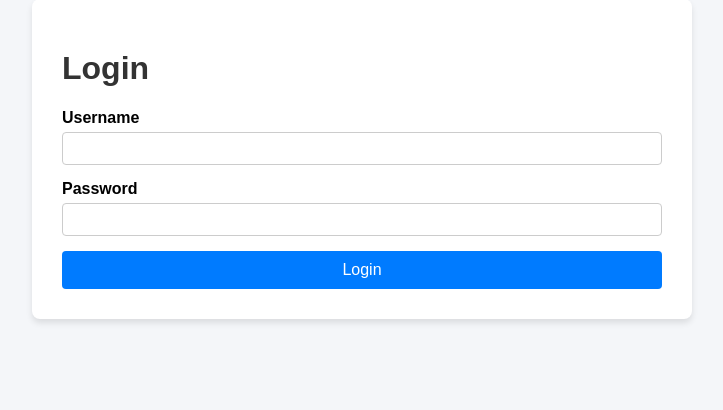
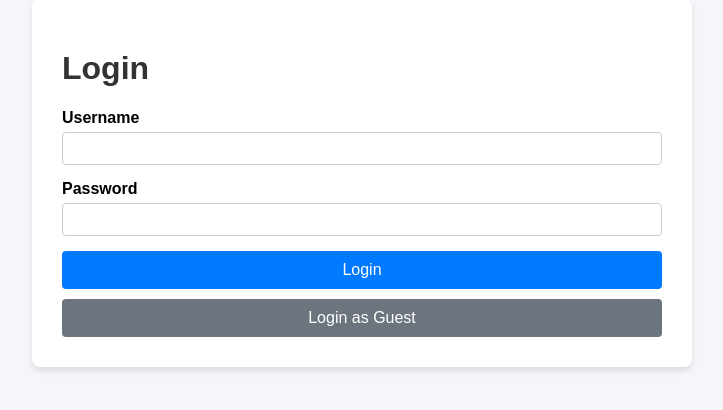
Before and after one commit to EricoPanazzolo/PI2-Interview, a Python web app: template src/main/resources/apps/legacy/templates/login.html in a window 1280 px wide. Shown: the part 41-451 px from the top of the page, without its empty margins (278-1001 px from the left). Run offline with Jinja, Linux system fonts and the light colour scheme; the template is opened without the code that fills it, so the values that code supplies are empty.

Commit message:
feat: final interview

```diff
--- a/src/main/resources/apps/legacy/templates/login.html
+++ b/src/main/resources/apps/legacy/templates/login.html
@@ -54,6 +54,7 @@
                 <input type="password" id="password" name="password" required>
             </div>
             <button type="submit" class="btn">Login</button>
+            <button type="button" id="guest-btn" class="btn" style="background-color: #6c757d; margin-top: 10px;">Login as Guest</button>
         </form>
     </div>
 
@@ -94,6 +95,10 @@
                 console.error(err);
             }
         });
+
+        document.getElementById('guest-btn').addEventListener('click', function() {
+            window.location.href = '/profile?name=guest';
+        });
     </script>
 </body>
 </html>
```
Also changed, not shown: 1 other file.
